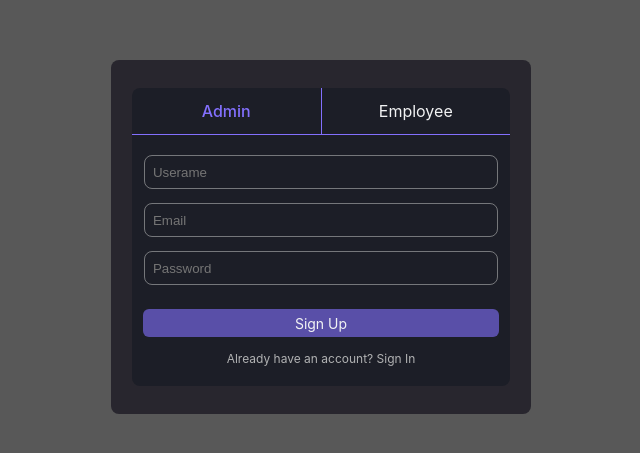
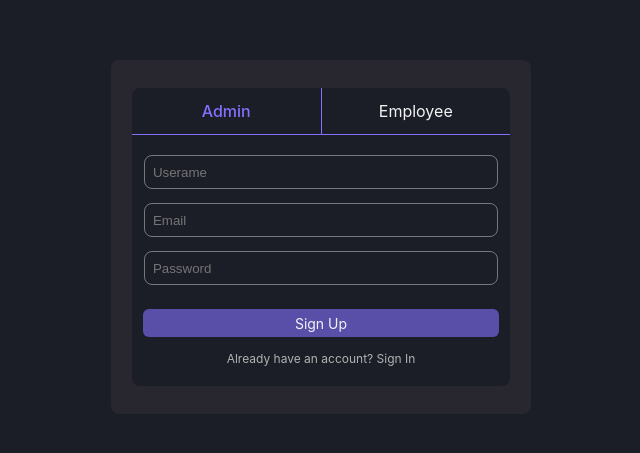
Before and after one commit to Upasana0710/Trackminster, a React (Create React App) app in the folder client/: page /employee/1 in a window 1280 px wide. Shown: the part 163-616 px from the top of the page, without its empty margins (319-959 px from the left). Built offline with nearby package versions, Linux system fonts and the light colour scheme.

Commit message:
style formatting

```diff
--- a/client/src/components/BarGraph.jsx
+++ b/client/src/components/BarGraph.jsx
@@ -10,7 +10,7 @@ const BarContainer = styled.div`
   height: fit-content;
   align-items: center;
   justify-content: center;
-  padding: 20px;
+  padding: 40px;
 `;
 
 const Title = styled.div`
--- a/client/src/components/Login.jsx
+++ b/client/src/components/Login.jsx
@@ -10,7 +10,7 @@ const Container = styled.div`
   position: absolute;
   top: 0;
   left: 0;
-  background-color: #000000a7;
+  background-color: ${({ theme }) => theme.bgLight};
   display: flex;
   align-items: center;
   justify-content: center;
--- a/client/src/components/Navbar.jsx
+++ b/client/src/components/Navbar.jsx
@@ -26,8 +26,8 @@ const Button = styled.div`
   background: ${({ theme }) => theme.bg};
   color: ${({ theme }) => theme.primary};
   border: 1px solid ${({ theme }) => theme.primary};
-  border-radius: 16px;
-  padding: 10px;
+  border-radius: 8px;
+  padding: 10px 18px;
   cursor: pointer;
   &:hover {
     background: ${({ theme }) => theme.primary};
```
